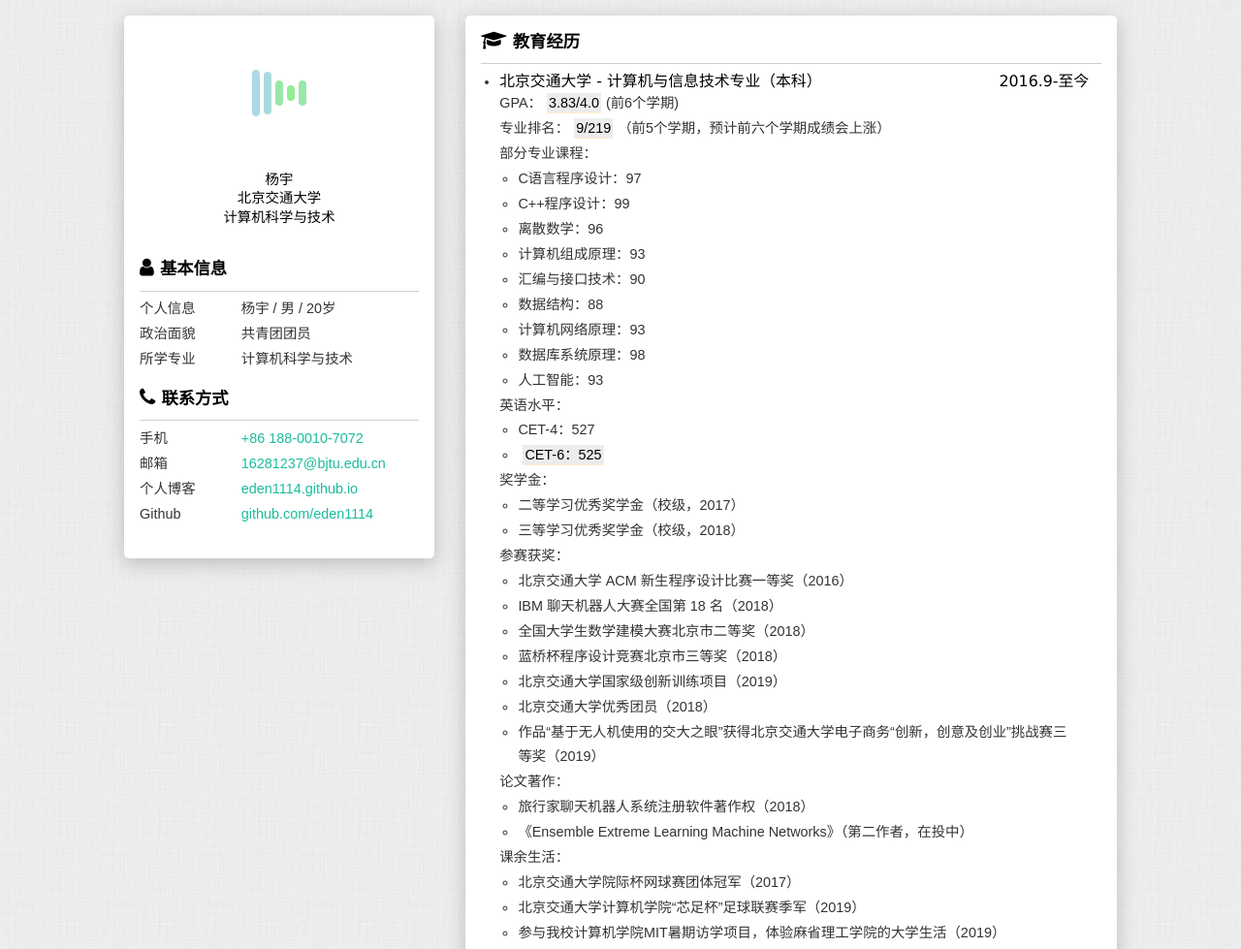
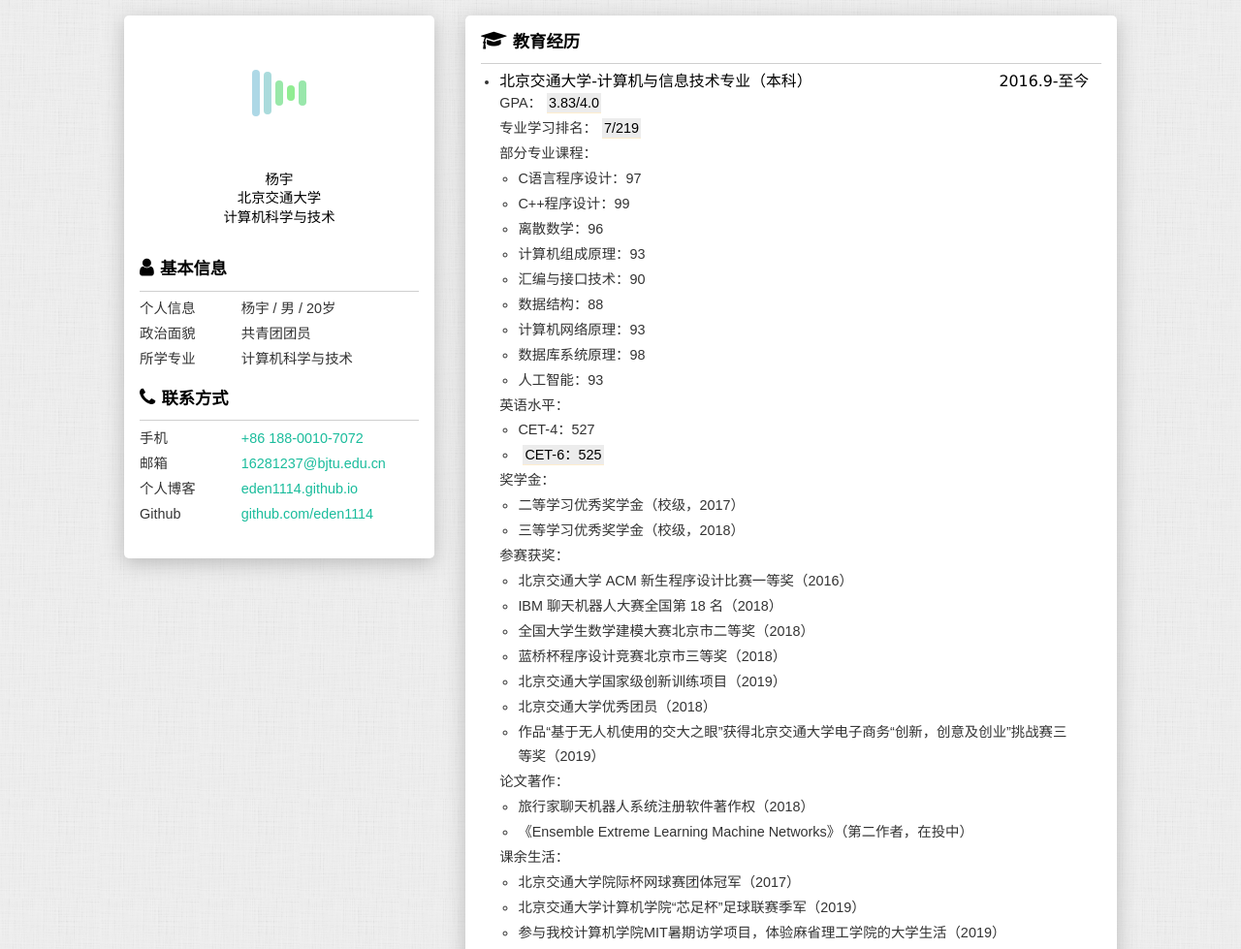
Before and after one commit to Eden1114/MyBio, a plain HTML site: page index.html in a window 1280 px wide. Shown: the top 979 px of the page at 97% size. Drawn offline with Linux system fonts and the light colour scheme.

Commit message:
修改最新GPA和排名

```diff
--- a/index.html
+++ b/index.html
@@ -130,11 +130,11 @@
                 <ul>
                     <li>
                         <h3>
-                            <span>北京交通大学 - 计算机与信息技术专业（本科）</span>
+                            <span>北京交通大学-计算机与信息技术专业（本科）</span>
                             <time>2016.9-至今</time>
                         </h3>
-                        <p>GPA：<mark>3.83/4.0</mark>(前6个学期)</p>
-                        <p>专业排名：<mark>9/219</mark>（前5个学期，预计前六个学期成绩会上涨）</p>
+                        <p>GPA：<mark>3.83/4.0</mark></p>
+                        <p>专业学习排名：<mark>7/219</mark></p>
                         <p>部分专业课程：
                             <ul class="info-content">
                                 <li>C语言程序设计：97</li>
@@ -201,7 +201,7 @@
                     <li>
                         <h3>
                             <span>北京交通大学 INSIS 星际争霸深度强化学习研究项目</span>
-                            <time>2018.8 - 至今</time>
+                            <time>2018.8-至今</time>
                         </h3>
                         <ul class="info-content">
                             <li>
@@ -222,7 +222,7 @@
                     <li>
                         <h3>
                             <span>基于Evidential-Reasoning理论的ELM集成算法研究</span>
-                            <time>2019.4 - 2019.5</time>
+                            <time>2019.4-2019.5</time>
                         </h3>
                         <ul class="info-content">
                             <li>
@@ -233,7 +233,7 @@
                     <li>
                         <h3>
                             <span>铁路最佳行驶策略系统（专利申请中）</span>
-                            <time>2018.9 - 2019.1</time>
+                            <time>2018.9-2019.1</time>
                         </h3>
                         <ul class="info-content">
                             <li>
```
